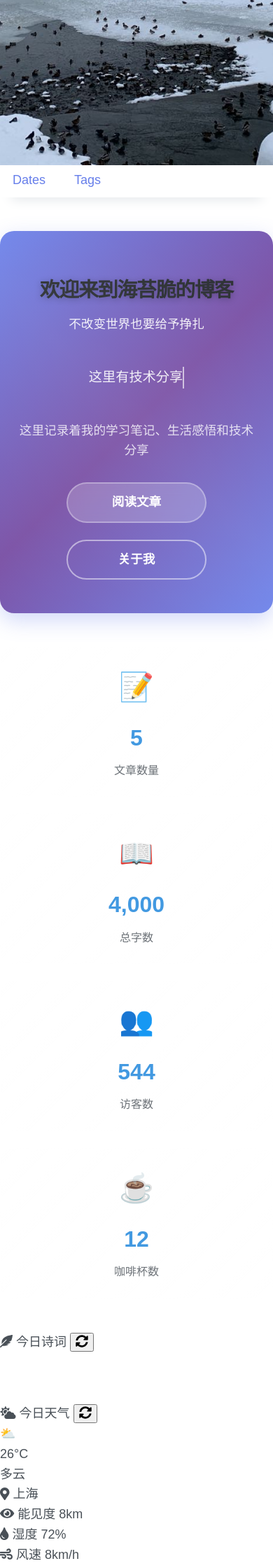
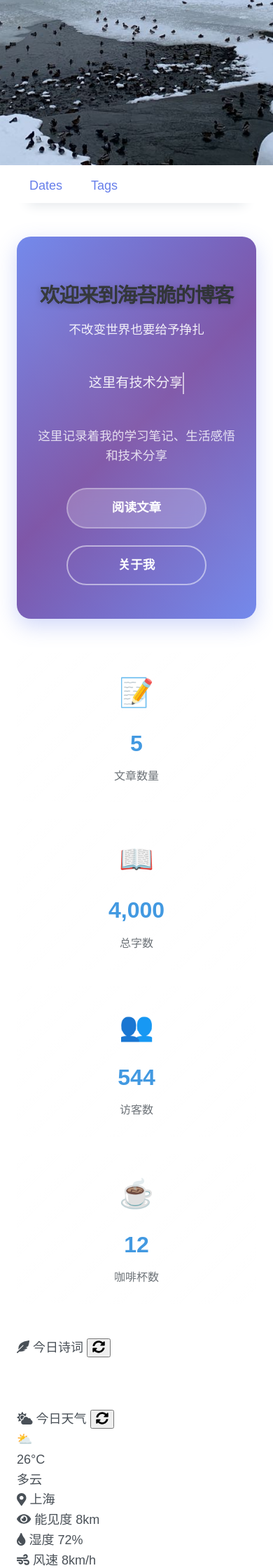
Before and after one commit to Huatiancen/Huatiancen.github.io, a Jekyll site: the page built from index.html, in a window 390 px wide. Shown: the part 664-2904 px from the top of the page at 70% size. Built offline with Jekyll 4.4.1, drawn with Linux system fonts in a browser that asks for light colours; nearby versions of some CDN libraries; the list of posts is cut into pages by our own code.

Commit message:
修复首页布局问题，保持原有间距和结构

```diff
--- a/_sass/_global-beautify.scss
+++ b/_sass/_global-beautify.scss
@@ -17,8 +17,7 @@ body.home .content {
   border: none;
   box-shadow: none;
   backdrop-filter: none;
-  margin: 0;
-  padding: 0;
+  /* 保持原有的布局间距，不设置margin和padding为0 */
 }
 
 /* 容器美化 */
@@ -305,13 +304,13 @@ a:not(.btn):not(.pagination-item):hover {
 
 /* 响应式设计 */
 @media (max-width: 768px) {
-  .content {
+  body:not(.home) .content {
     margin: 0.5rem;
     padding: 1.5rem;
     border-radius: 15px;
   }
 
-  .sidebar-left {
+  body:not(.home) .sidebar-left {
     border-radius: 0;
     margin-bottom: 1rem;
   }
```
